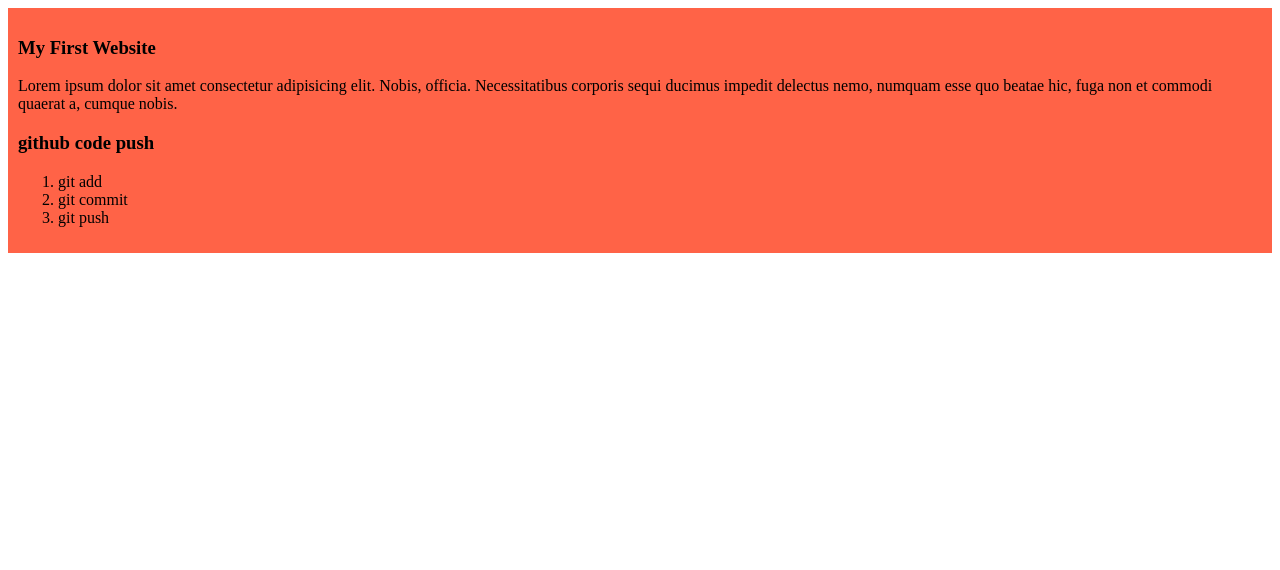
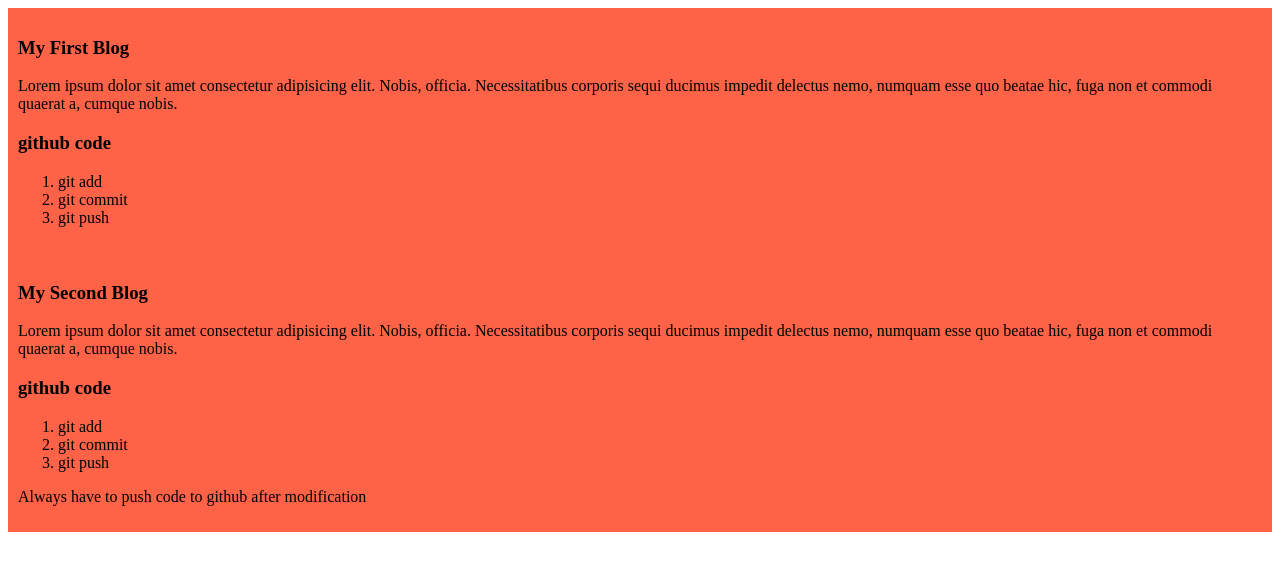
Before and after one commit to zaman-pro/my-first-github-repo, a plain HTML site: page index.html in a window 1280 px wide. Drawn offline with Linux system fonts and the light colour scheme.

Commit message:
added second blog

```diff
--- a/index.html
+++ b/index.html
@@ -8,9 +8,9 @@
 </head>
 <body>
     <div>
-        <h3>My First Website</h3>
+        <h3>My First Blog</h3>
         <p>Lorem ipsum dolor sit amet consectetur adipisicing elit. Nobis, officia. Necessitatibus corporis sequi ducimus impedit delectus nemo, numquam esse quo beatae hic, fuga non et commodi quaerat a, cumque nobis.</p>
-        <h3>github code push</h3>
+        <h3>github code</h3>
         <ol>
             <li>git add</li>
             <li>git commit</li>
@@ -18,5 +18,17 @@
 
         </ol>
     </div>
+    <div>
+        <h3>My Second Blog</h3>
+        <p>Lorem ipsum dolor sit amet consectetur adipisicing elit. Nobis, officia. Necessitatibus corporis sequi ducimus impedit delectus nemo, numquam esse quo beatae hic, fuga non et commodi quaerat a, cumque nobis.</p>
+        <h3>github code</h3>
+        <ol>
+            <li>git add</li>
+            <li>git commit</li>
+            <li>git push</li>
+
+        </ol>
+        <p>Always have to push code to github after modification</p>
+    </div>
 </body>
 </html>
```
